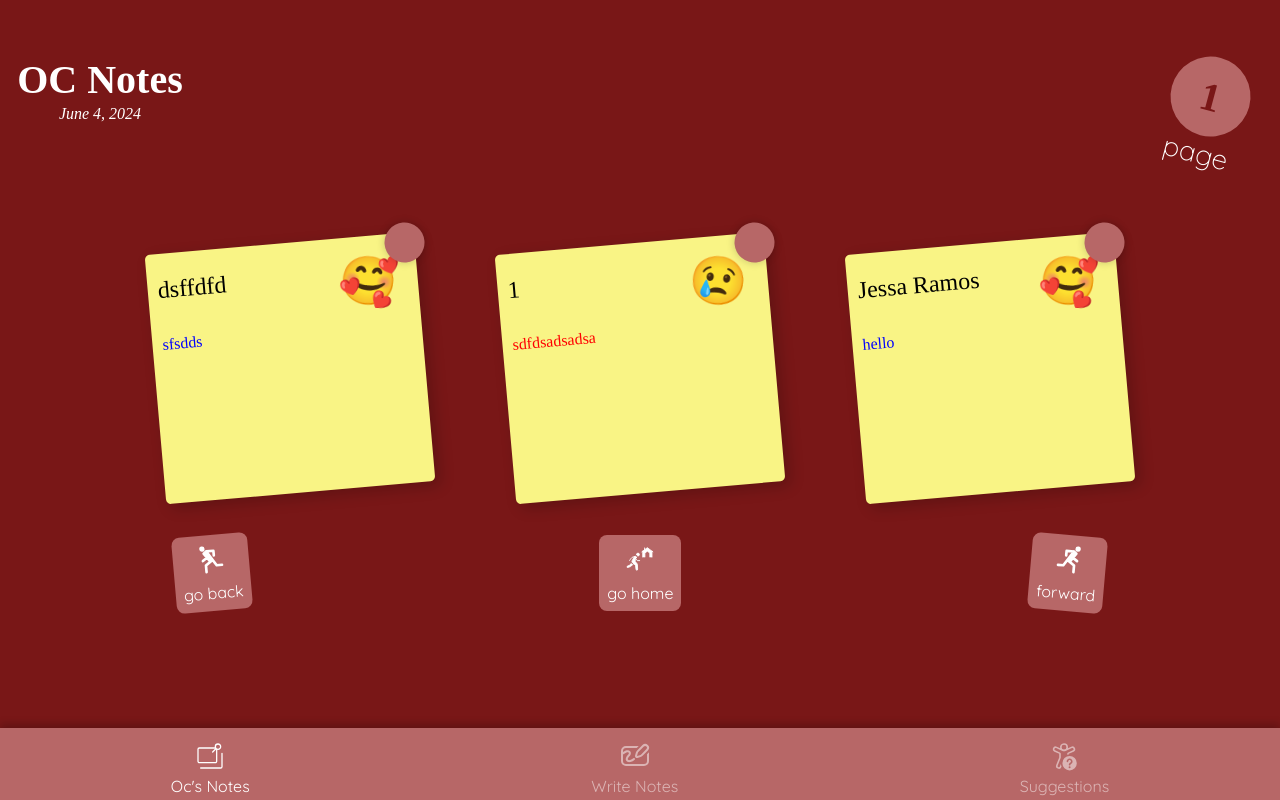
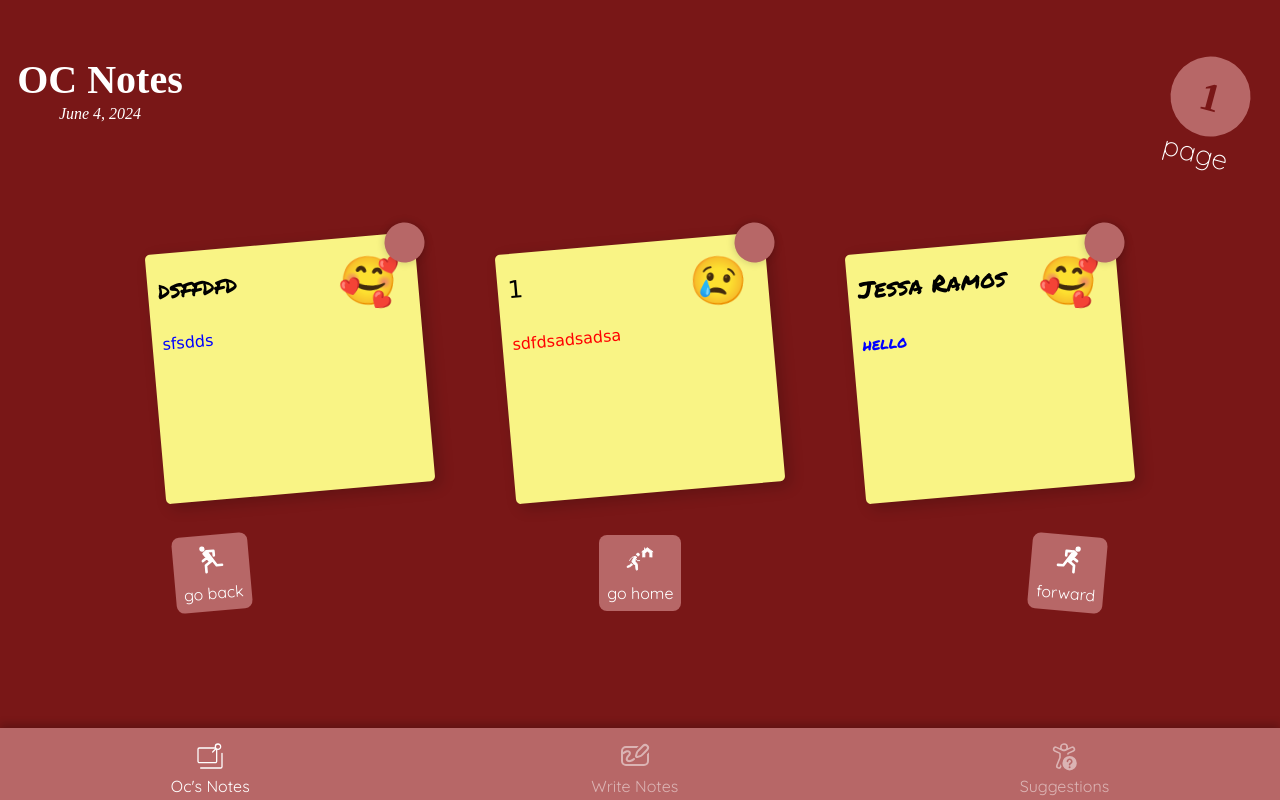
Before and after one commit to astigPree/ocs_clipboard, a Django app: page / in a window 1280 px wide. Run offline with Django 4.2, Linux system fonts and the light colour scheme; data comes from the database, SQL or seed files in the repository; both versions use the stored data as it was after the commit; some web fonts are replaced.

Commit message:
Debug the font name

```diff
--- a/myapp/templates/clipboards_screens.html
+++ b/myapp/templates/clipboards_screens.html
@@ -19,6 +19,10 @@
     <link rel="preconnect" href="https://fonts.googleapis.com">
     <link rel="preconnect" href="https://fonts.gstatic.com" crossorigin>
     <link href="https://fonts.googleapis.com/css2?family=Poetsen+One&family=Quicksand:wght@300..700&display=swap" rel="stylesheet">
+
+
+    <link href="https://fonts.googleapis.com/css2?family=Permanent+Marker&display=swap" rel="stylesheet">
+    <link href="https://fonts.googleapis.com/css2?family=Indie+Flower&display=swap" rel="stylesheet">
 
 
 </head>
@@ -69,18 +73,39 @@
         <div class="sticky-notes-container">
 
             {% for note in notes %}
-                <div class="sticky-note" note_id="{{ note.id }}">
+                <div class="sticky-note" note_id="{{ note.id }}" >
 
                     <div class="note-header">
-                        <p class="nickname" style="color: {{note.nickname_color}}; font-family: {{ note.nickname_font }}">{{ note.nickname }}</p>
+                        <p class="nickname" id="nickname-{{note.id}}" style="color: {{note.nickname_color}};" >{{ note.nickname }}</p>
                         <p class="emoji">{{ note.emoji }}</p>
                         <span class="pin"></span>
                     </div>
 
-                    <div class="sticky-note-content">
-                        <p style="color:{{ note.content_color }}; font-family: {{ note.content_font }}">{{ note.content }}</p>
+                    <div class="sticky-note-content" id="content-{{note.id}}">
+                        <p style="color:{{ note.content_color }}; ">{{ note.content }}</p>
                     </div>
                 </div>
+
+                <script>
+                    //changeNicknameFont({{note.nickname_font}}, `nickname-${note.id}`);
+                    //changeContentFont( {{note.content_font}}, `content-${note.id}`);
+
+                    function onetimeChange(){
+                        const selected_font = getComputedStyle(document.documentElement).getPropertyValue('{{note.nickname_font}}');
+                        const sticky_nickname = document.getElementById('nickname-{{note.id}}');
+                        sticky_nickname.style.fontFamily = selected_font;
+                        console.log(` {{note.nickname_font}} change success`);
+
+                        const selected_content_font = getComputedStyle(document.documentElement).getPropertyValue('{{note.content_font}}');
+                        const sticky_content_parent = document.getElementById('content-{{note.id}}')
+                        const content = sticky_content_parent.getElementsByTagName('p')[0];
+                        content.style.fontFamily = selected_content_font;
+                        console.log(`{{note.content_font}} change success`);
+                    }
+
+                    onetimeChange();
+
+                </script>
 
             {% endfor %}
 
@@ -125,6 +150,23 @@
 
 
     <script>
+
+        function changeNicknameFont(font_used , note_id){
+            const selected_font = getComputedStyle(document.documentElement).getPropertyValue(font_used);
+            const sticky_nickname = document.getElementById(note_id);
+            sticky_nickname.style.fontFamily = selected_font;
+            sticky_nickname.setAttribute('nickname_font', font_used);
+            console.log(`${note_id} change success`);
+        }
+
+        function changeContentFont(font_used, note_id){
+            const selected_font = getComputedStyle(document.documentElement).getPropertyValue(font_used);
+            const sticky_content_parent = document.getElementById(note_id)
+            const content = sticky_content_parent.getElementsByTagName('p')[0];
+            content.style.fontFamily = selected_font;
+            content.setAttribute('content_font' , font_used);
+            console.log(`${note_id} change success`);
+        }
 
         function fetchStickyNotes(direction ) {
             var csrftoken = '{{ csrf_token }}';
--- a/myapp/templates/write_notes_screens.html
+++ b/myapp/templates/write_notes_screens.html
@@ -150,7 +150,7 @@
                     </div>
 
                     <div class="sticky-note-content">
-                        <p nickname_color="black" nickname_font="--secondary-font">
+                        <p content_color="black" content_font="--secondary-font">
                             Sana magustuhan nyu ang ginawa namin at ilabas nyu ang tunay nyu nararamdaman na hindi kayo makikilala at makapagbibigay ng gaan sa inyung nararamdaman.
                         </p>
                     </div>
@@ -202,7 +202,7 @@
 
             const sticky_content_parent = document.getElementsByClassName('sticky-note-content')[0];
             const content_color = sticky_content_parent.getElementsByTagName('p')[0].getAttribute('content_color');
-            const content_font = sticky_content_parent.getElementsByTagName('p')[0].getAttribute('content_color');
+            const content_font = sticky_content_parent.getElementsByTagName('p')[0].getAttribute('content_font');
 
             var csrftoken = '{{ csrf_token }}';
 
@@ -296,6 +296,7 @@
 
         function changeContentFont(font_used){
             const selected_font = getComputedStyle(document.documentElement).getPropertyValue(font_used);
+            console.log(selected_font);
             const sticky_content_parent = document.getElementsByClassName('sticky-note-content')[0]
             const content = sticky_content_parent.getElementsByTagName('p')[0];
             content.style.fontFamily = selected_font;
```
Also changed, not shown: db.sqlite3.
